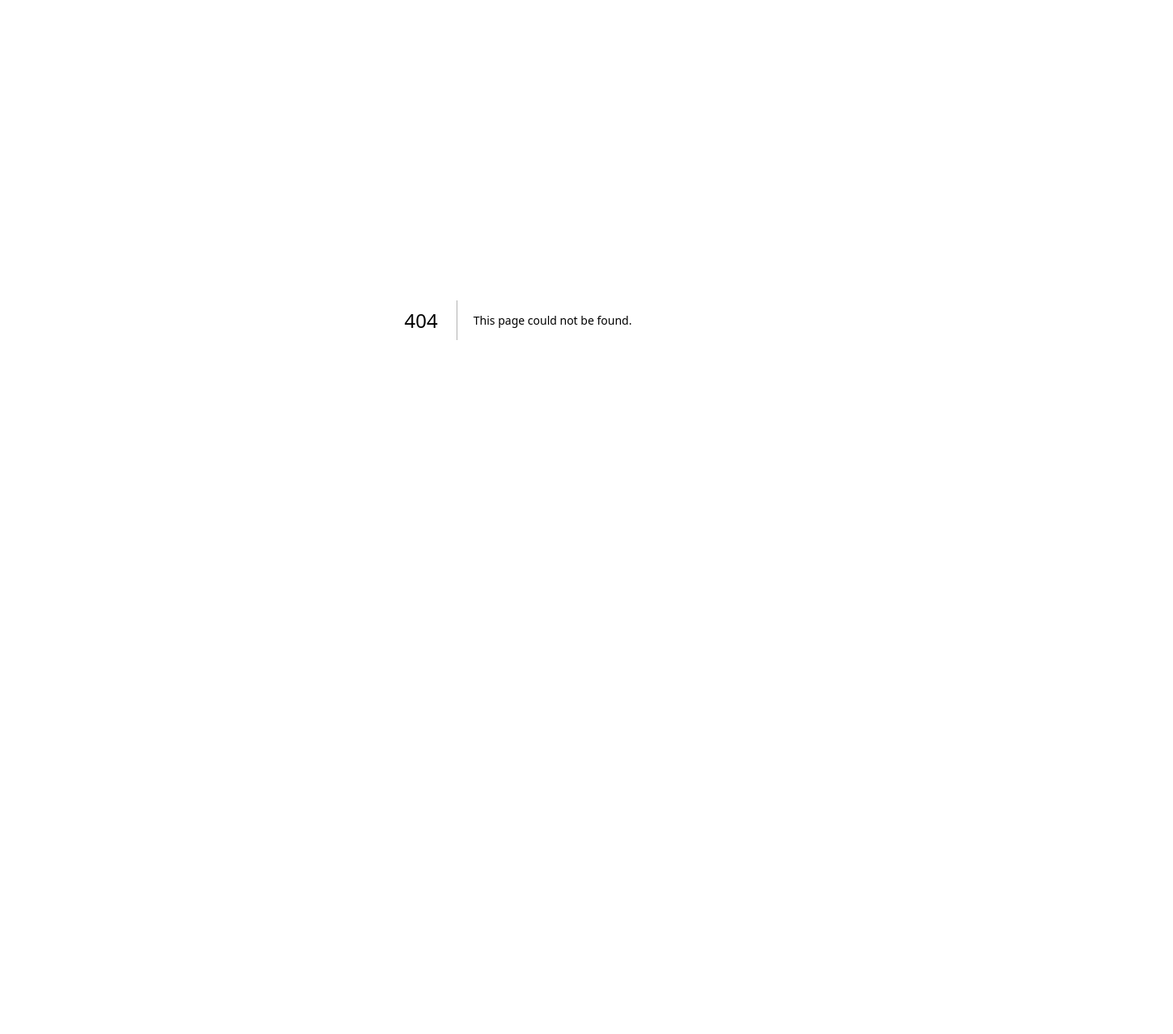
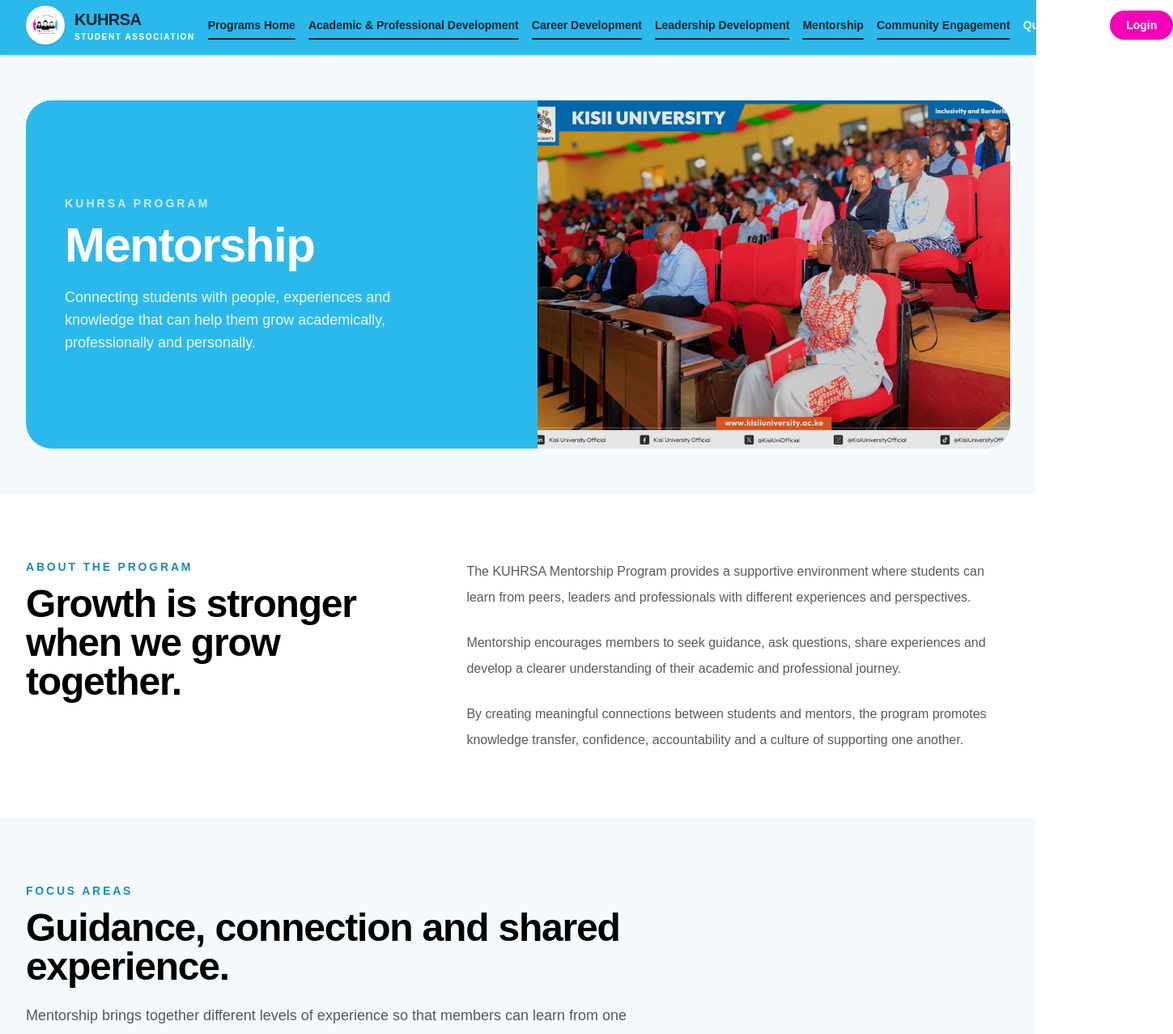
Before and after one commit to hlestakovjames/kuhrsa-frontend, a Next.js app: page /programs/mentorship in a window 1280 px wide. Before the commit this address had no page. Shown: the part 5-1282 px from the top of the page at 81% size, 1449 px wide, since content can reach past the window. Before the commit the page ends 800 px from the top, so only its background shows below. Built offline with nearby package versions, Linux system fonts and the light colour scheme.

Commit message:
feat: add mentorship program

```diff
--- /dev/null
+++ b/app/(public)/programs/mentorship/page.tsx
@@ -0,0 +1,213 @@
+import Image from "next/image";
+import Link from "next/link";
+import PageHero from "@/components/site/PageHero";
+
+const focusAreas = [
+  {
+    title: "Peer Mentorship",
+    text: "Creating opportunities for students to learn from one another, share experiences and support each other's academic and professional growth.",
+  },
+  {
+    title: "Professional Guidance",
+    text: "Connecting students with experienced leaders and HR professionals who can provide insight into professional development and career progression.",
+  },
+  {
+    title: "Knowledge Sharing",
+    text: "Encouraging members to exchange ideas, experiences and practical knowledge that can benefit the wider KUHRSA community.",
+  },
+];
+
+const opportunities = [
+  "Peer-to-peer mentorship",
+  "Professional mentorship",
+  "Career guidance",
+  "Academic support",
+  "Experience and knowledge sharing",
+  "Mentorship forums and discussions",
+];
+
+export default function MentorshipProgramPage() {
+  return (
+    <>
+      <PageHero
+        eyebrow="KUHRSA Program"
+        title="Mentorship"
+        description="Connecting students with people, experiences and knowledge that can help them grow academically, professionally and personally."
+        image="/images/kuhrsa/general/STUDENTS.jpeg"
+        imageAlt="KUHRSA students supporting one another"
+      />
+
+      <section className="bg-white">
+        <div className="mx-auto max-w-7xl px-5 py-16 lg:px-8 lg:py-20">
+          <div className="grid gap-12 lg:grid-cols-[0.85fr_1.15fr] lg:items-start">
+            <div>
+              <p className="text-sm font-black uppercase tracking-[0.2em] text-[#168DB8]">
+                About the Program
+              </p>
+
+              <h2 className="mt-3 text-4xl font-black tracking-tight md:text-5xl">
+                Growth is stronger when we grow together.
+              </h2>
+            </div>
+
+            <div className="space-y-6 text-base leading-8 text-black/65">
+              <p>
+                The KUHRSA Mentorship Program provides a supportive environment
+                where students can learn from peers, leaders and professionals
+                with different experiences and perspectives.
+              </p>
+
+              <p>
+                Mentorship encourages members to seek guidance, ask questions,
+                share experiences and develop a clearer understanding of their
+                academic and professional journey.
+              </p>
+
+              <p>
+                By creating meaningful connections between students and
+                mentors, the program promotes knowledge transfer, confidence,
+                accountability and a culture of supporting one another.
+              </p>
+            </div>
+          </div>
+        </div>
+      </section>
+
+      <section className="bg-[#F4FAFC]">
+        <div className="mx-auto max-w-7xl px-5 py-16 lg:px-8 lg:py-20">
+          <div className="max-w-3xl">
+            <p className="text-sm font-black uppercase tracking-[0.2em] text-[#168DB8]">
+              Focus Areas
+            </p>
+
+            <h2 className="mt-3 text-4xl font-black tracking-tight md:text-5xl">
+              Guidance, connection and shared experience.
+            </h2>
+
+            <p className="mt-5 text-lg leading-8 text-black/65">
+              Mentorship brings together different levels of experience so
+              that members can learn from one another and make more informed
+              decisions about their development.
+            </p>
+          </div>
+
+          <div className="mt-10 grid gap-6 md:grid-cols-3">
+            {focusAreas.map((area) => (
+              <article
+                key={area.title}
+                className="rounded-[2rem] bg-white p-7 ring-1 ring-black/10"
+              >
+                <div className="flex h-11 w-11 items-center justify-center rounded-full bg-[#BFF2F8] text-lg font-black text-[#168DB8]">
+                  +
+                </div>
+
+                <h3 className="mt-6 text-2xl font-black">{area.title}</h3>
+
+                <p className="mt-3 text-sm leading-7 text-black/60">
+                  {area.text}
+                </p>
+              </article>
+            ))}
+          </div>
+        </div>
+      </section>
+
+      <section className="bg-white">
+        <div className="mx-auto max-w-7xl px-5 py-16 lg:px-8 lg:py-20">
+          <div className="grid gap-10 lg:grid-cols-[0.9fr_1fr] lg:items-center">
+            <div className="relative overflow-hidden rounded-[2rem] bg-[#BFF2F8]">
+              <div className="relative aspect-[4/3]">
+                <Image
+                  src="/images/kuhrsa/general/hrsa.students.jpeg"
+                  alt="KUHRSA students learning together"
+                  fill
+                  sizes="(max-width: 1024px) 100vw, 50vw"
+                  className="object-cover"
+                />
+              </div>
+            </div>
+
+            <div>
+              <p className="text-sm font-black uppercase tracking-[0.2em] text-[#168DB8]">
+                Mentorship Opportunities
+              </p>
+
+              <h2 className="mt-3 text-4xl font-black tracking-tight md:text-5xl">
+                Learn from experience. Share what you know.
+              </h2>
+
+              <p className="mt-5 text-base leading-8 text-black/65">
+                Members can participate as mentors, mentees or both, helping
+                build a culture where knowledge and experience are continuously
+                shared across the KUHRSA community.
+              </p>
+
+              <div className="mt-7 grid gap-3 sm:grid-cols-2">
+                {opportunities.map((opportunity) => (
+                  <div
+                    key={opportunity}
+                    className="rounded-2xl bg-[#F4FAFC] p-4 text-sm font-semibold text-black/70 ring-1 ring-black/5"
+                  >
+                    <span className="mr-2 text-[#168DB8]">✓</span>
+                    {opportunity}
+                  </div>
+                ))}
+              </div>
+            </div>
+          </div>
+        </div>
+      </section>
+
+      <section className="bg-[#BFF2F8]">
+        <div className="mx-auto max-w-7xl px-5 py-16 lg:px-8 lg:py-20">
+          <div className="mx-auto max-w-3xl text-center">
+            <p className="text-sm font-black uppercase tracking-[0.2em] text-[#168DB8]">
+              A Culture of Support
+            </p>
+
+            <h2 className="mt-3 text-4xl font-black tracking-tight md:text-5xl">
+              Someone&apos;s experience can become another student&apos;s
+              advantage.
+            </h2>
+
+            <p className="mt-5 text-base leading-8 text-black/65">
+              KUHRSA encourages members to build meaningful relationships,
+              support one another and create a community where every student
+              has an opportunity to learn and grow.
+            </p>
+
+            <Link
+              href="/membership"
+              className="mt-7 inline-flex rounded-full bg-[#F700BA] px-6 py-3 font-bold text-white transition hover:bg-[#CE26A4]"
+            >
+              Join KUHRSA
+            </Link>
+          </div>
+        </div>
+      </section>
+
+      <section className="bg-[#0B2633] text-white">
+        <div className="mx-auto max-w-7xl px-5 py-12 lg:px-8">
+          <div className="flex flex-col gap-5 sm:flex-row sm:items-center sm:justify-between">
+            <div>
+              <p className="text-sm font-black uppercase tracking-[0.2em] text-white/50">
+                Continue Exploring
+              </p>
+
+              <h2 className="mt-2 text-2xl font-black">
+                Discover more KUHRSA programs.
+              </h2>
+            </div>
+
+            <Link
+              href="/programs"
+              className="inline-flex w-fit rounded-full bg-[#168DB8] px-6 py-3 font-bold text-white transition hover:bg-[#0B2633] hover:ring-1 hover:ring-white/30"
+            >
+              All Programs
+            </Link>
+          </div>
+        </div>
+      </section>
+    </>
+  );
+}
```
